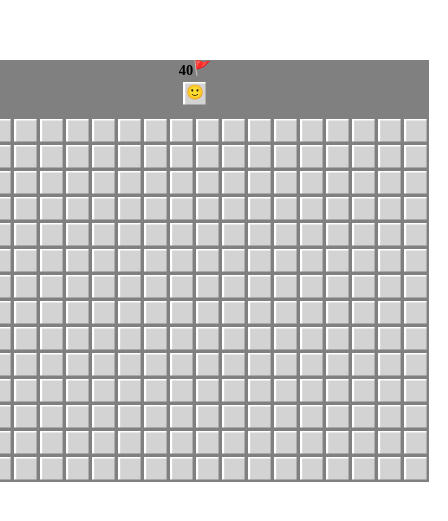
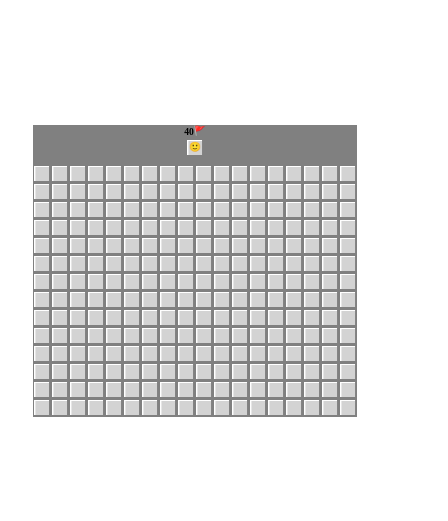
Before and after one commit to lucas98sf/react-minesweeper, a React (Vite) app: page / in a window 390 px wide. Shown: the part 151-672 px from the top of the page, 448 px wide, since content can reach past the window. Built offline with nearby package versions, Linux system fonts and the light colour scheme; a small style sheet from the web is missing.

Commit message:
fix: first move logic and mobile sizing

```diff
--- a/src/App.css
+++ b/src/App.css
@@ -110,12 +110,12 @@ body {
 
 @media only screen and (max-width: 768px) {
   html {
-    font-size: 0.6rem;
+    font-size: 0.4em;
   }
 }
 
 @media only screen and (max-height: 700px) {
   html {
-    font-size: 0.5rem;
+    font-size: 0.3rem;
   }
 }
--- a/src/core/Minesweeper.ts
+++ b/src/core/Minesweeper.ts
@@ -538,7 +538,7 @@ export class Minesweeper {
     this.gameState = {
       gameOver: false,
       result: null,
-      isFirstMove: false,
+      isFirstMove: true,
     };
 
     return this;
```
